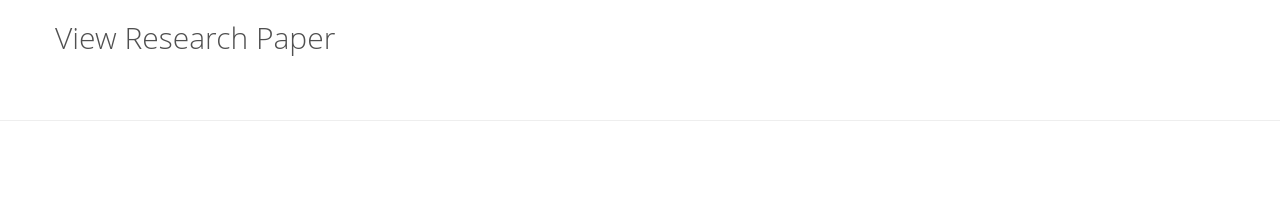
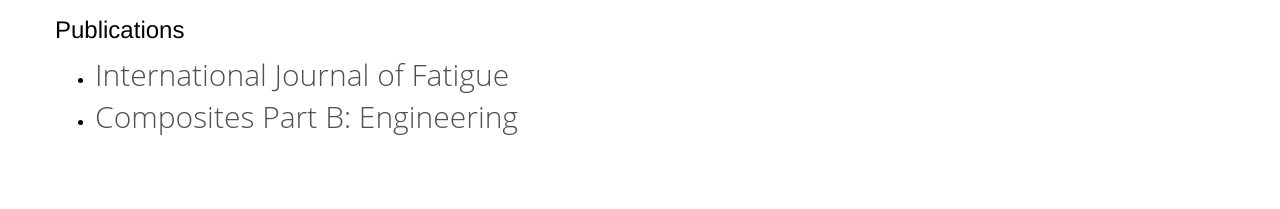
Before and after one commit to gdomel/gdomel.github.io, a plain HTML site: page index.html in a window 1280 px wide. Shown: the part 4985-5194 px from the top of the page. Drawn offline with nearby package versions, Linux system fonts and the light colour scheme.

Commit message:
Update index.html

```diff
--- a/index.html
+++ b/index.html
@@ -171,7 +171,16 @@
           <p class="lead">Working in Dr. Wing Kam Liu's Lab, I helped to publish a paper that discusses homogenized models for filled elastomers in the Composites Part B: Engineering journal.
           Essentially, these models help to drastically decrease simulation time, compared to previous direct numerical simulations, when deriving relationships between the microstructure of the filled elastomers and their damping properties.
           </br></br>In addition, I worked on nickel titanium shape memory alloys to help predict microstructural changes to these alloys to improve their ultra high cycle fatigue life.</p>
-          <a class="experience-link" target="_blank" href="assets/Polymer_Paper.pdf">View Research Paper</a>
+
+          <h3>Publications</h3>
+          <ul>
+            <li>
+              <a class="experience-link" target="_blank" href="https://www.sciencedirect.com/science/article/abs/pii/S0142112316301505">International Journal of Fatigue</a>
+            </li>
+            <li>
+              <a class="experience-link" target="_blank" href="https://www.sciencedirect.com/science/article/abs/pii/S1359836814001218">Composites Part B: Engineering</a>
+            </li>
+          </ul>
         </div>
         <div class="col-md-5 hidden-xs">
           <img class="featurette-image img-responsive" src="images/northwestern.png" alt="Northwestern Logo">
```
